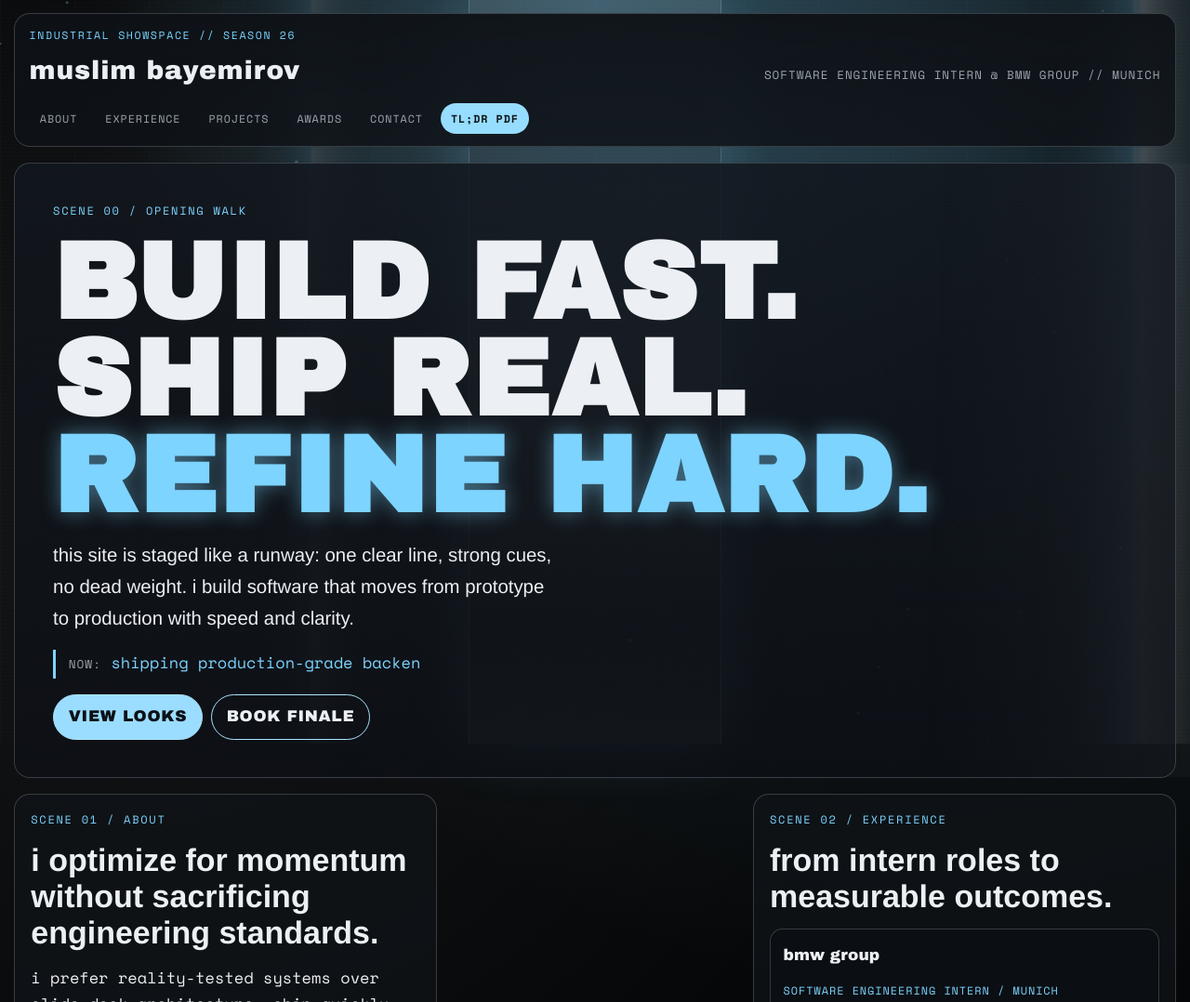
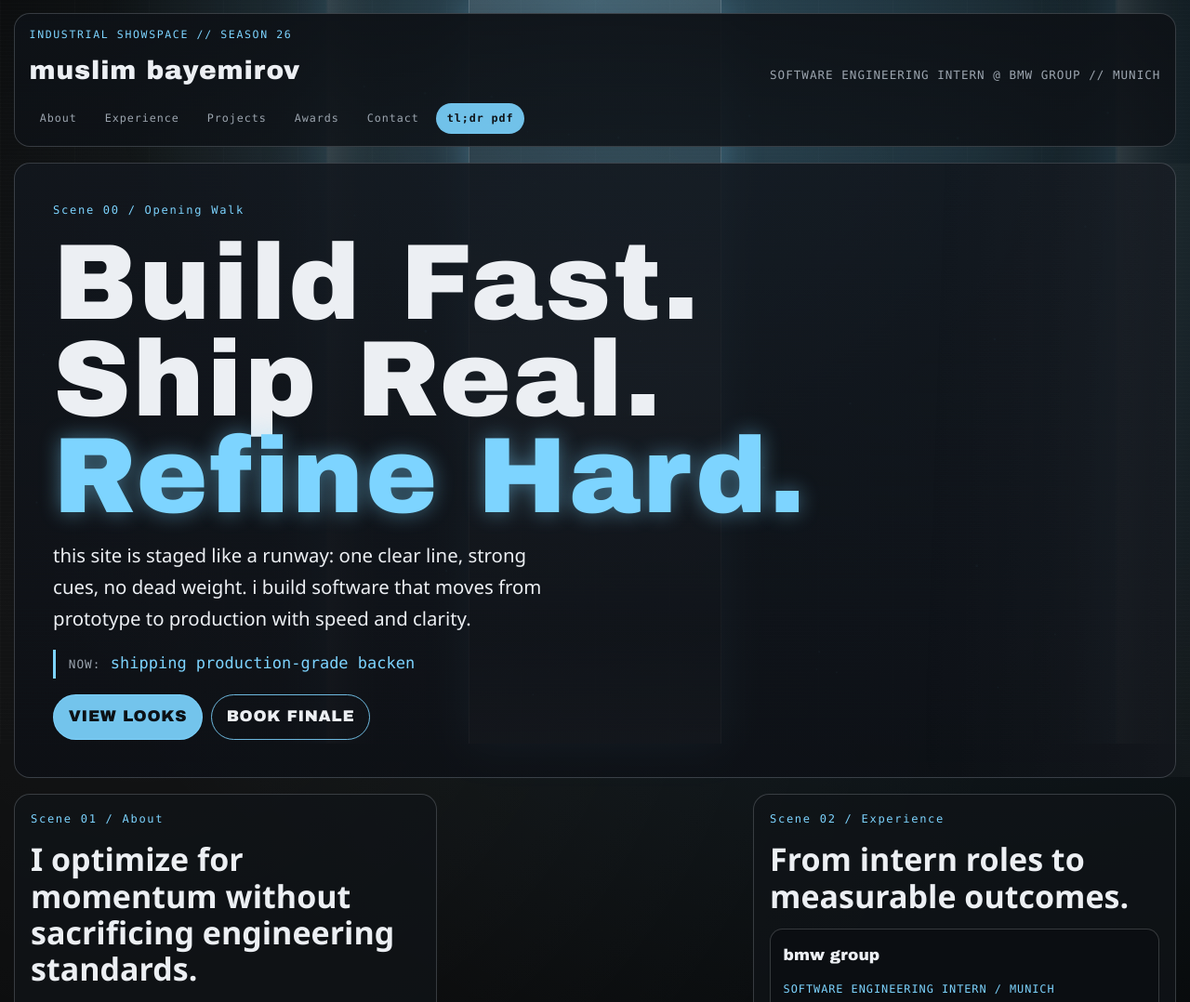
Before and after one commit to muzzaleeni/muzzaleeni.github.io, a plain HTML site: page index.html in a window 1280 px wide. Shown: the top 1078 px of the page at 93% size. Drawn offline with nearby package versions, Linux system fonts and the light colour scheme; a web font is replaced by a local one.

Commit message:
perf: reduce lcp by deferring heavy effects and removing remote fonts

```diff
--- a/index.html
+++ b/index.html
@@ -6,9 +6,6 @@
   <meta name="viewport" content="width=device-width, initial-scale=1">
   <title>Muslim Bayemirov | Industrial Showspace</title>
   <meta name="description" content="Muslim Bayemirov - software engineering intern at BMW Group. Runway-inspired personal website.">
-  <link rel="preconnect" href="https://fonts.googleapis.com">
-  <link rel="preconnect" href="https://fonts.gstatic.com" crossorigin>
-  <link href="https://fonts.googleapis.com/css2?family=Archivo+Black&family=Chivo:wght@400;700&family=Space+Mono:wght@400;700&display=swap" rel="stylesheet">
   <link rel="stylesheet" href="styles.css">
 
   <!-- Google tag (gtag.js) -->
@@ -33,21 +30,21 @@
         <p class="sheet-role">software engineering intern @ bmw group // munich</p>
       </div>
       <nav class="quick-nav" aria-label="Scene Index">
-        <a data-nav-link href="#about">about</a>
-        <a data-nav-link href="#experience">experience</a>
-        <a data-nav-link href="#projects">projects</a>
-        <a data-nav-link href="#awards">awards</a>
-        <a data-nav-link href="#contact">contact</a>
+        <a data-nav-link href="#about">About</a>
+        <a data-nav-link href="#experience">Experience</a>
+        <a data-nav-link href="#projects">Projects</a>
+        <a data-nav-link href="#awards">Awards</a>
+        <a data-nav-link href="#contact">Contact</a>
         <a class="nav-pill magnetic" href="resume.pdf">tl;dr pdf</a>
       </nav>
     </header>
 
     <section class="hero reveal" id="hero" data-scene="hero" data-light="#7dd4ff">
-      <p class="look-label">scene 00 / opening walk</p>
+      <p class="look-label">Scene 00 / Opening Walk</p>
       <h1>
-        <span>BUILD FAST.</span>
-        <span>SHIP REAL.</span>
-        <span class="accent">REFINE HARD.</span>
+        <span>Build Fast.</span>
+        <span>Ship Real.</span>
+        <span class="accent">Refine Hard.</span>
       </h1>
       <p class="hero-copy">
         this site is staged like a runway: one clear line, strong cues, no dead weight.
@@ -61,8 +58,8 @@
     </section>
 
     <section class="look look-left reveal" id="about" data-scene="about" data-light="#f9c74f">
-      <p class="look-label">scene 01 / about</p>
-      <h2>i optimize for momentum without sacrificing engineering standards.</h2>
+      <p class="look-label">Scene 01 / About</p>
+      <h2>I optimize for momentum without sacrificing engineering standards.</h2>
       <p>
         i prefer reality-tested systems over slide-deck architecture. ship quickly, observe behavior,
         remove friction, repeat.
@@ -73,8 +70,8 @@
     </section>
 
     <section class="look look-right reveal" id="experience" data-scene="experience" data-light="#ff7b72">
-      <p class="look-label">scene 02 / experience</p>
-      <h2>from intern roles to measurable outcomes.</h2>
+      <p class="look-label">Scene 02 / Experience</p>
+      <h2>From intern roles to measurable outcomes.</h2>
       <ul class="set-cards">
         <li class="set-card tilt">
           <p class="card-title">bmw group</p>
@@ -95,8 +92,8 @@
     </section>
 
     <section class="look look-left reveal" id="projects" data-scene="projects" data-light="#4cc9f0">
-      <p class="look-label">scene 03 / projects</p>
-      <h2>products built under sharp constraints.</h2>
+      <p class="look-label">Scene 03 / Projects</p>
+      <h2>Products built under sharp constraints.</h2>
       <ul class="set-cards projects-grid">
         <li class="set-card tilt">
           <p class="card-title">gourmenta</p>
@@ -109,12 +106,12 @@
           <p>social dining product in kz; shipped payment integration in 48 hours via fastapi + aws lambda.</p>
         </li>
       </ul>
-      <a class="scene-cta magnetic" href="#contact">if this is your pace, let's talk</a>
+      <a class="scene-cta magnetic" href="#contact">If this is your pace, let's talk.</a>
     </section>
 
     <section class="look look-right reveal" id="awards" data-scene="awards" data-light="#b388ff">
-      <p class="look-label">scene 04 / distinctions</p>
-      <h2>proof of pressure-tested execution.</h2>
+      <p class="look-label">Scene 04 / Distinctions</p>
+      <h2>Proof of pressure-tested execution.</h2>
       <ul class="critics-list">
         <li>selected into the largest incubator in central asia (top-100 / 4k+)</li>
         <li>best hack for social good by blackrock at jacobshack 2022</li>
@@ -124,8 +121,8 @@
     </section>
 
     <section class="finale reveal" id="contact" data-scene="contact" data-light="#57f287">
-      <p class="look-label">scene 05 / finale</p>
-      <h2>if you need execution speed, let's build.</h2>
+      <p class="look-label">Scene 05 / Finale</p>
+      <h2>If you need execution speed, let's build.</h2>
       <div class="lineup">
         <a class="lineup-link magnetic" href="mailto:muslimbayemirov@gmail.com">email</a>
         <a class="lineup-link magnetic" href="https://www.linkedin.com/in/muzzaleeni/">linkedin</a>
--- a/script.js
+++ b/script.js
@@ -2,6 +2,21 @@
   document.documentElement.classList.add("js");
 
   const reduceMotion = window.matchMedia("(prefers-reduced-motion: reduce)").matches;
+  const connection = navigator.connection || navigator.mozConnection || navigator.webkitConnection;
+  const saveData = Boolean(connection && connection.saveData);
+  const shouldEnhance = !reduceMotion && !saveData;
+
+  const hexToRgb = (hex) => {
+    const raw = (hex || "").replace("#", "").trim();
+    if (raw.length !== 6) {
+      return { r: 125, g: 212, b: 255 };
+    }
+    return {
+      r: Number.parseInt(raw.slice(0, 2), 16),
+      g: Number.parseInt(raw.slice(2, 4), 16),
+      b: Number.parseInt(raw.slice(4, 6), 16)
+    };
+  };
 
   const tickerPhrases = [
     "shipping production-grade backend work at bmw group.",
@@ -11,7 +26,7 @@
   ];
 
   const ticker = document.getElementById("ticker");
-  if (ticker && !reduceMotion) {
+  if (ticker && shouldEnhance) {
     let phraseIndex = 0;
     let charIndex = 0;
     let deleting = false;
@@ -50,8 +65,11 @@
   const updateScene = (section) => {
     const scene = section.dataset.scene || "hero";
     const light = section.dataset.light || "#7dd4ff";
+    const rgb = hexToRgb(light);
     activeColor = light;
+
     document.documentElement.style.setProperty("--scene-accent", light);
+    document.documentElement.style.setProperty("--scene-rgb", `${rgb.r}, ${rgb.g}, ${rgb.b}`);
     document.body.dataset.scene = scene;
 
     navLinks.forEach((link) => {
@@ -59,6 +77,13 @@
       link.classList.toggle("active", href === `#${section.id}`);
     });
   };
+
+  const initiallyVisible = document.querySelectorAll(".call-sheet.reveal, .hero.reveal");
+  initiallyVisible.forEach((el) => el.classList.add("is-visible"));
+
+  if (sceneSections.length > 0) {
+    updateScene(sceneSections[0]);
+  }
 
   if ("IntersectionObserver" in window) {
     const revealObserver = new IntersectionObserver(
@@ -90,7 +115,7 @@
     revealTargets.forEach((target) => target.classList.add("is-visible"));
   }
 
-  if (!reduceMotion) {
+  const initPointerInteractions = () => {
     const magneticTargets = document.querySelectorAll(".magnetic");
     magneticTargets.forEach((el) => {
       el.addEventListener("mousemove", (event) => {
@@ -120,10 +145,11 @@
         card.style.transform = "perspective(760px) rotateX(0deg) rotateY(0deg)";
       });
     });
-  }
+  };
 
+  const initLightingCanvas = () => {
     const canvas = document.getElementById("light-canvas");
-  if (!canvas || reduceMotion) {
+    if (!canvas) {
       return;
     }
 
@@ -136,28 +162,15 @@
     let height = 0;
     let animationId;
     const beams = [
-    { phase: 0.4, speed: 0.0024, width: 90 },
-    { phase: 2.1, speed: 0.0018, width: 70 },
-    { phase: 4.8, speed: 0.0021, width: 120 }
+      { phase: 0.4, speed: 0.0022, width: 90 },
+      { phase: 2.1, speed: 0.0017, width: 70 }
     ];
 
     const particles = [];
-  const particleCount = Math.min(90, Math.floor(window.innerWidth / 16));
-
-  const hexToRgb = (hex) => {
-    const raw = hex.replace("#", "").trim();
-    if (raw.length !== 6) {
-      return { r: 125, g: 212, b: 255 };
-    }
-    return {
-      r: Number.parseInt(raw.slice(0, 2), 16),
-      g: Number.parseInt(raw.slice(2, 4), 16),
-      b: Number.parseInt(raw.slice(4, 6), 16)
-    };
-  };
+    const particleCount = Math.min(48, Math.floor(window.innerWidth / 26));
 
     const resize = () => {
-    const dpr = Math.min(window.devicePixelRatio || 1, 2);
+      const dpr = Math.min(window.devicePixelRatio || 1, 1.5);
       width = window.innerWidth;
       height = window.innerHeight;
       canvas.width = Math.floor(width * dpr);
@@ -173,16 +186,15 @@
         particles.push({
           x: Math.random() * width,
           y: Math.random() * height,
-        vx: (Math.random() - 0.5) * 0.22,
-        vy: Math.random() * 0.45 + 0.05,
-        r: Math.random() * 1.5 + 0.2
+          vx: (Math.random() - 0.5) * 0.18,
+          vy: Math.random() * 0.34 + 0.05,
+          r: Math.random() * 1.2 + 0.2
         });
       }
     };
 
     const draw = () => {
       ctx.clearRect(0, 0, width, height);
-
       const rgb = hexToRgb(activeColor);
 
       beams.forEach((beam, index) => {
@@ -191,8 +203,8 @@
         const x = lane * width;
         const grad = ctx.createLinearGradient(x - beam.width, 0, x + beam.width, 0);
         grad.addColorStop(0, "rgba(0, 0, 0, 0)");
-      grad.addColorStop(0.5, `rgba(${rgb.r}, ${rgb.g}, ${rgb.b}, 0.09)`);
-      grad.addColorStop(0.52, "rgba(255, 255, 255, 0.11)");
+        grad.addColorStop(0.5, `rgba(${rgb.r}, ${rgb.g}, ${rgb.b}, 0.08)`);
+        grad.addColorStop(0.52, "rgba(255, 255, 255, 0.1)");
         grad.addColorStop(1, "rgba(0, 0, 0, 0)");
         ctx.fillStyle = grad;
         ctx.fillRect(x - beam.width, 0, beam.width * 2, height);
@@ -212,7 +224,7 @@
         }
 
         ctx.beginPath();
-      ctx.fillStyle = `rgba(${rgb.r}, ${rgb.g}, ${rgb.b}, 0.28)`;
+        ctx.fillStyle = `rgba(${rgb.r}, ${rgb.g}, ${rgb.b}, 0.22)`;
         ctx.arc(particle.x, particle.y, particle.r, 0, Math.PI * 2);
         ctx.fill();
       });
@@ -236,4 +248,31 @@
     resize();
     resetParticles();
     draw();
+  };
+
+  const startEnhancements = () => {
+    if (!shouldEnhance || document.body.classList.contains("enhanced")) {
+      return;
+    }
+
+    document.body.classList.add("enhanced");
+    initPointerInteractions();
+    initLightingCanvas();
+  };
+
+  if (shouldEnhance) {
+    const scheduleEnhancements = () => {
+      if ("requestIdleCallback" in window) {
+        window.requestIdleCallback(startEnhancements, { timeout: 1500 });
+      } else {
+        setTimeout(startEnhancements, 900);
+      }
+    };
+
+    if (document.readyState === "complete") {
+      scheduleEnhancements();
+    } else {
+      window.addEventListener("load", scheduleEnhancements, { once: true });
+    }
+  }
 })();
--- a/styles.css
+++ b/styles.css
@@ -6,6 +6,7 @@
   --surface: rgba(16, 20, 24, 0.76);
   --surface-strong: rgba(12, 15, 19, 0.9);
   --scene-accent: #7dd4ff;
+  --scene-rgb: 125, 212, 255;
 }
 
 * {
@@ -22,7 +23,7 @@ body {
   min-height: 100vh;
   background: radial-gradient(circle at 12% 20%, rgba(255, 255, 255, 0.06), transparent 35%), radial-gradient(circle at 80% 5%, rgba(125, 212, 255, 0.16), transparent 35%), var(--bg);
   color: var(--ink);
-  font-family: "Space Mono", Menlo, Consolas, monospace;
+  font-family: ui-monospace, SFMono-Regular, Menlo, Monaco, Consolas, "Liberation Mono", monospace;
   line-height: 1.65;
   overflow-x: hidden;
   transition: background-color 420ms ease;
@@ -43,7 +44,7 @@ body::after {
   inset: 0;
   z-index: -1;
   pointer-events: none;
-  background: radial-gradient(circle at 50% 0%, color-mix(in srgb, var(--scene-accent) 28%, transparent) 0%, transparent 52%);
+  background: radial-gradient(circle at 50% 0%, rgba(var(--scene-rgb), 0.28) 0%, transparent 52%);
   transition: background 420ms ease;
 }
 
@@ -54,6 +55,11 @@ body::after {
   height: 100%;
   z-index: -3;
   pointer-events: none;
+  display: none;
+}
+
+.enhanced #light-canvas {
+  display: block;
 }
 
 .runway-spine {
@@ -67,8 +73,12 @@ body::after {
   background: linear-gradient(180deg, rgba(245, 248, 252, 0.12), rgba(245, 248, 252, 0.02) 15%, rgba(245, 248, 252, 0.14) 50%, rgba(245, 248, 252, 0.03) 85%, rgba(245, 248, 252, 0.11));
   border-left: 1px solid rgba(255, 255, 255, 0.17);
   border-right: 1px solid rgba(255, 255, 255, 0.17);
-  box-shadow: 0 0 60px color-mix(in srgb, var(--scene-accent) 22%, transparent);
+  box-shadow: none;
   transition: box-shadow 380ms ease;
+}
+
+.enhanced .runway-spine {
+  box-shadow: 0 0 40px rgba(var(--scene-rgb), 0.28);
 }
 
 .show {
@@ -89,7 +99,7 @@ body::after {
   border: 1px solid var(--line);
   border-radius: 1rem;
   padding: 0.78rem 0.9rem;
-  backdrop-filter: blur(12px);
+  backdrop-filter: none;
 }
 
 .sheet-id {
@@ -110,7 +120,7 @@ body::after {
 
 .brand {
   color: var(--ink);
-  font-family: "Archivo Black", Impact, sans-serif;
+  font-family: "Arial Black", "Segoe UI", "Helvetica Neue", Arial, sans-serif;
   font-size: clamp(1.1rem, 3vw, 1.65rem);
   letter-spacing: 0.03em;
   text-decoration: none;
@@ -140,20 +150,20 @@ body::after {
   letter-spacing: 0.08em;
   padding: 0.34rem 0.6rem;
   text-decoration: none;
-  text-transform: uppercase;
+  text-transform: none;
   transition: 170ms ease;
 }
 
 .quick-nav a:hover,
 .quick-nav a:focus-visible,
 .quick-nav a.active {
-  border-color: color-mix(in srgb, var(--scene-accent) 70%, white);
+  border-color: rgba(var(--scene-rgb), 0.84);
   color: var(--ink);
 }
 
 .nav-pill {
   color: #0f1419 !important;
-  background: color-mix(in srgb, var(--scene-accent) 80%, white 20%);
+  background: rgba(var(--scene-rgb), 0.9);
   font-weight: 700;
 }
 
@@ -175,6 +185,9 @@ body::after {
   pointer-events: none;
   background: linear-gradient(92deg, transparent 0%, rgba(255, 255, 255, 0.06) 46%, transparent 53%);
   transform: translateX(-100%);
+}
+
+.enhanced .hero::after {
   animation: light-sweep 5.6s linear infinite;
 }
 
@@ -183,16 +196,16 @@ body::after {
   color: var(--scene-accent);
   font-size: 0.71rem;
   letter-spacing: 0.14em;
-  text-transform: uppercase;
+  text-transform: none;
 }
 
 .hero h1 {
   margin: 0.95rem 0;
-  font-family: "Archivo Black", Impact, sans-serif;
+  font-family: "Arial Black", "Segoe UI", "Helvetica Neue", Arial, sans-serif;
   font-size: clamp(2.2rem, 10vw, 6.8rem);
   line-height: 0.9;
   letter-spacing: 0.02em;
-  text-transform: uppercase;
+  text-transform: none;
 }
 
 .hero h1 span {
@@ -201,12 +214,12 @@ body::after {
 
 .hero h1 .accent {
   color: var(--scene-accent);
-  text-shadow: 0 0 22px color-mix(in srgb, var(--scene-accent) 45%, transparent);
+  text-shadow: 0 0 22px rgba(var(--scene-rgb), 0.45);
 }
 
 .hero-copy {
   margin: 0;
-  font-family: "Chivo", "Helvetica Neue", sans-serif;
+  font-family: "Segoe UI", "Helvetica Neue", Arial, sans-serif;
   font-size: clamp(1rem, 2vw, 1.2rem);
   max-width: 48ch;
 }
@@ -238,11 +251,11 @@ body::after {
 }
 
 .btn {
-  border: 1px solid color-mix(in srgb, var(--scene-accent) 65%, white);
+  border: 1px solid rgba(var(--scene-rgb), 0.86);
   border-radius: 999px;
-  background: color-mix(in srgb, var(--scene-accent) 78%, white 22%);
+  background: rgba(var(--scene-rgb), 0.92);
   color: #0c1116;
-  font-family: "Archivo Black", sans-serif;
+  font-family: "Arial Black", "Segoe UI", "Helvetica Neue", Arial, sans-serif;
   letter-spacing: 0.04em;
   padding: 0.55rem 0.92rem;
   text-decoration: none;
@@ -253,7 +266,7 @@ body::after {
 .btn:hover,
 .btn:focus-visible {
   transform: translateY(-2px);
-  box-shadow: 0 0 24px color-mix(in srgb, var(--scene-accent) 45%, transparent);
+  box-shadow: 0 0 24px rgba(var(--scene-rgb), 0.4);
 }
 
 .btn.ghost {
@@ -269,12 +282,14 @@ body::after {
   padding: 1rem;
   position: relative;
   scroll-margin-top: 4.8rem;
+  content-visibility: auto;
+  contain-intrinsic-size: 720px;
 }
 
 .look h2,
 .finale h2 {
   margin: 0.55rem 0 0.9rem;
-  font-family: "Chivo", "Helvetica Neue", sans-serif;
+  font-family: "Segoe UI", "Helvetica Neue", Arial, sans-serif;
   font-size: clamp(1.2rem, 3.1vw, 2rem);
   line-height: 1.15;
   max-width: 27ch;
@@ -310,12 +325,12 @@ body::after {
 }
 
 .set-card:hover {
-  border-color: color-mix(in srgb, var(--scene-accent) 72%, white);
+  border-color: rgba(var(--scene-rgb), 0.82);
 }
 
 .card-title {
   margin: 0;
-  font-family: "Archivo Black", sans-serif;
+  font-family: "Arial Black", "Segoe UI", "Helvetica Neue", Arial, sans-serif;
   font-size: 1rem;
   text-transform: lowercase;
 }
@@ -340,7 +355,7 @@ body::after {
   margin-top: 0.88rem;
   display: inline-block;
   color: var(--ink);
-  border-bottom: 1px solid color-mix(in srgb, var(--scene-accent) 70%, transparent);
+  border-bottom: 1px solid rgba(var(--scene-rgb), 0.7);
   text-decoration: none;
   letter-spacing: 0.04em;
   text-transform: uppercase;
@@ -361,7 +376,7 @@ body::after {
 }
 
 .critics-list li {
-  border-left: 3px solid color-mix(in srgb, var(--scene-accent) 78%, white);
+  border-left: 3px solid rgba(var(--scene-rgb), 0.85);
   padding-left: 0.72rem;
 }
 
@@ -369,7 +384,7 @@ body::after {
   grid-column: 1 / -1;
   margin-top: 1rem;
   text-align: center;
-  background: linear-gradient(160deg, color-mix(in srgb, var(--scene-accent) 12%, rgba(10, 12, 15, 0.96)), rgba(10, 12, 15, 0.95));
+  background: linear-gradient(160deg, rgba(var(--scene-rgb), 0.13), rgba(10, 12, 15, 0.95));
 }
 
 .lineup {
@@ -386,7 +401,7 @@ body::after {
   text-transform: uppercase;
   letter-spacing: 0.07em;
   padding: 0.78rem;
-  font-family: "Archivo Black", sans-serif;
+  font-family: "Arial Black", "Segoe UI", "Helvetica Neue", Arial, sans-serif;
   font-size: 0.86rem;
   transition: transform 170ms ease, border-color 170ms ease;
 }
@@ -394,7 +409,7 @@ body::after {
 .lineup-link:hover,
 .lineup-link:focus-visible {
   transform: translateY(-2px);
-  border-color: color-mix(in srgb, var(--scene-accent) 74%, white);
+  border-color: rgba(var(--scene-rgb), 0.85);
   color: var(--scene-accent);
 }
 
@@ -415,6 +430,13 @@ body::after {
   opacity: 0;
   transform: translateY(24px);
   transition: opacity 520ms ease, transform 520ms ease;
+}
+
+.js .call-sheet.reveal,
+.js .hero.reveal {
+  opacity: 1;
+  transform: none;
+  transition: none;
 }
 
 .js .reveal.is-visible {
```
Also changed, not shown: README.md. Lines whose indentation alone changed are shown as unchanged.
